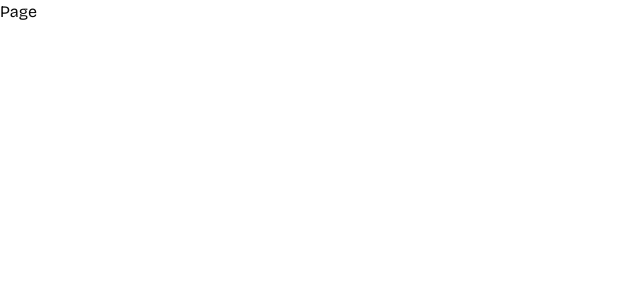
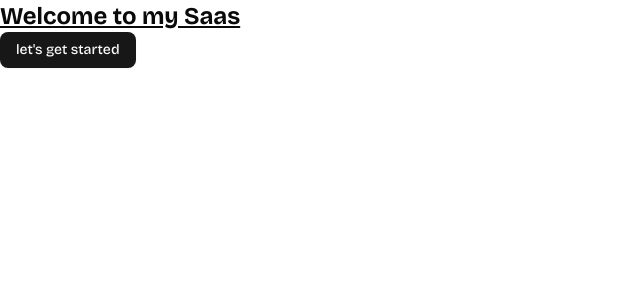
Before and after one commit to n0tg0d/SaasConversio, a Next.js app: page / in a window 1280 px wide. Shown: the top 300 px of the page, without its empty margins (0-640 px from the left). Built offline with nearby package versions, Linux system fonts and the light colour scheme.

Commit message:
[feature] adding app route and pages

```diff
--- /dev/null
+++ b/app/companions/[id]/page.tsx
@@ -0,0 +1,7 @@
+const CompanionSession = () => {
+  return (
+    <div>CompanionSession</div>
+  )
+}
+
+export default CompanionSession
--- /dev/null
+++ b/app/companions/new/page.tsx
@@ -0,0 +1,9 @@
+import React from 'react'
+
+const NewCompanion = () => {
+  return (
+    <div>NewCompanion</div>
+  )
+}
+
+export default NewCompanion
--- /dev/null
+++ b/app/companions/page.tsx
@@ -0,0 +1,7 @@
+const CompanionsLibrary = () => {
+  return (
+    <div>Companions Library</div>
+  )
+}
+
+export default CompanionsLibrary
--- /dev/null
+++ b/app/my-journey/page.tsx
@@ -0,0 +1,7 @@
+const Profile = () => {
+  return (
+    <div>Profile</div>
+  )
+}
+
+export default Profile
--- a/app/page.tsx
+++ b/app/page.tsx
@@ -1,8 +1,14 @@
+import { Button } from '@/components/ui/button'
 import React from 'react'
 
 const Page = () => {
   return (
-    <div>Page</div>
+    <div>
+      <h1 className="text-2xl underline">Welcome to my Saas</h1>
+      <Button>
+        let's get started
+      </Button>
+    </div>
   )
 }
 
--- /dev/null
+++ b/app/sign-in/page.tsx
@@ -0,0 +1,7 @@
+const SignIn = () => {
+  return (
+    <div>Sign In</div>
+  )
+}
+
+export default SignIn
--- /dev/null
+++ b/app/subscription/page.tsx
@@ -0,0 +1,9 @@
+import React from 'react'
+
+const page = () => {
+  return (
+    <div>page</div>
+  )
+}
+
+export default page
--- /dev/null
+++ b/components/ui/button.tsx
@@ -0,0 +1,59 @@
+import * as React from "react"
+import { Slot } from "@radix-ui/react-slot"
+import { cva, type VariantProps } from "class-variance-authority"
+
+import { cn } from "@/lib/utils"
+
+const buttonVariants = cva(
+  "inline-flex items-center justify-center gap-2 whitespace-nowrap rounded-md text-sm font-medium transition-all disabled:pointer-events-none disabled:opacity-50 [&_svg]:pointer-events-none [&_svg:not([class*='size-'])]:size-4 shrink-0 [&_svg]:shrink-0 outline-none focus-visible:border-ring focus-visible:ring-ring/50 focus-visible:ring-[3px] aria-invalid:ring-destructive/20 dark:aria-invalid:ring-destructive/40 aria-invalid:border-destructive",
+  {
+    variants: {
+      variant: {
+        default:
+          "bg-primary text-primary-foreground shadow-xs hover:bg-primary/90",
+        destructive:
+          "bg-destructive text-white shadow-xs hover:bg-destructive/90 focus-visible:ring-destructive/20 dark:focus-visible:ring-destructive/40 dark:bg-destructive/60",
+        outline:
+          "border bg-background shadow-xs hover:bg-accent hover:text-accent-foreground dark:bg-input/30 dark:border-input dark:hover:bg-input/50",
+        secondary:
+          "bg-secondary text-secondary-foreground shadow-xs hover:bg-secondary/80",
+        ghost:
+          "hover:bg-accent hover:text-accent-foreground dark:hover:bg-accent/50",
+        link: "text-primary underline-offset-4 hover:underline",
+      },
+      size: {
+        default: "h-9 px-4 py-2 has-[>svg]:px-3",
+        sm: "h-8 rounded-md gap-1.5 px-3 has-[>svg]:px-2.5",
+        lg: "h-10 rounded-md px-6 has-[>svg]:px-4",
+        icon: "size-9",
+      },
+    },
+    defaultVariants: {
+      variant: "default",
+      size: "default",
+    },
+  }
+)
+
+function Button({
+  className,
+  variant,
+  size,
+  asChild = false,
+  ...props
+}: React.ComponentProps<"button"> &
+  VariantProps<typeof buttonVariants> & {
+    asChild?: boolean
+  }) {
+  const Comp = asChild ? Slot : "button"
+
+  return (
+    <Comp
+      data-slot="button"
+      className={cn(buttonVariants({ variant, size, className }))}
+      {...props}
+    />
+  )
+}
+
+export { Button, buttonVariants }
--- a/package.json
+++ b/package.json
@@ -9,6 +9,7 @@
     "lint": "next lint"
   },
   "dependencies": {
+    "@radix-ui/react-slot": "^1.2.3",
     "class-variance-authority": "^0.7.1",
     "clsx": "^2.1.1",
     "lucide-react": "^0.539.0",
```
Also changed, not shown: 1 other file (tests, documents, lock files or other folders).
